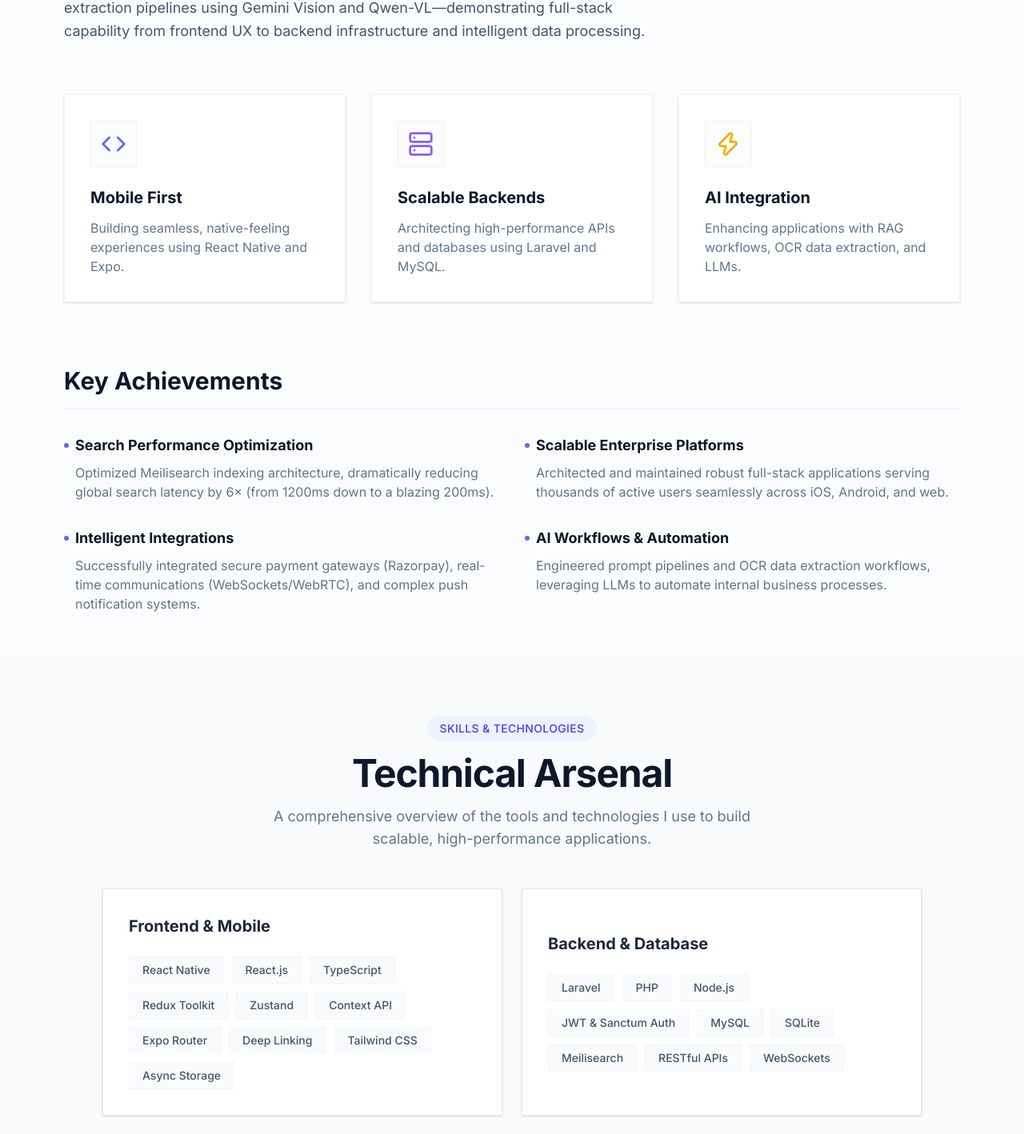
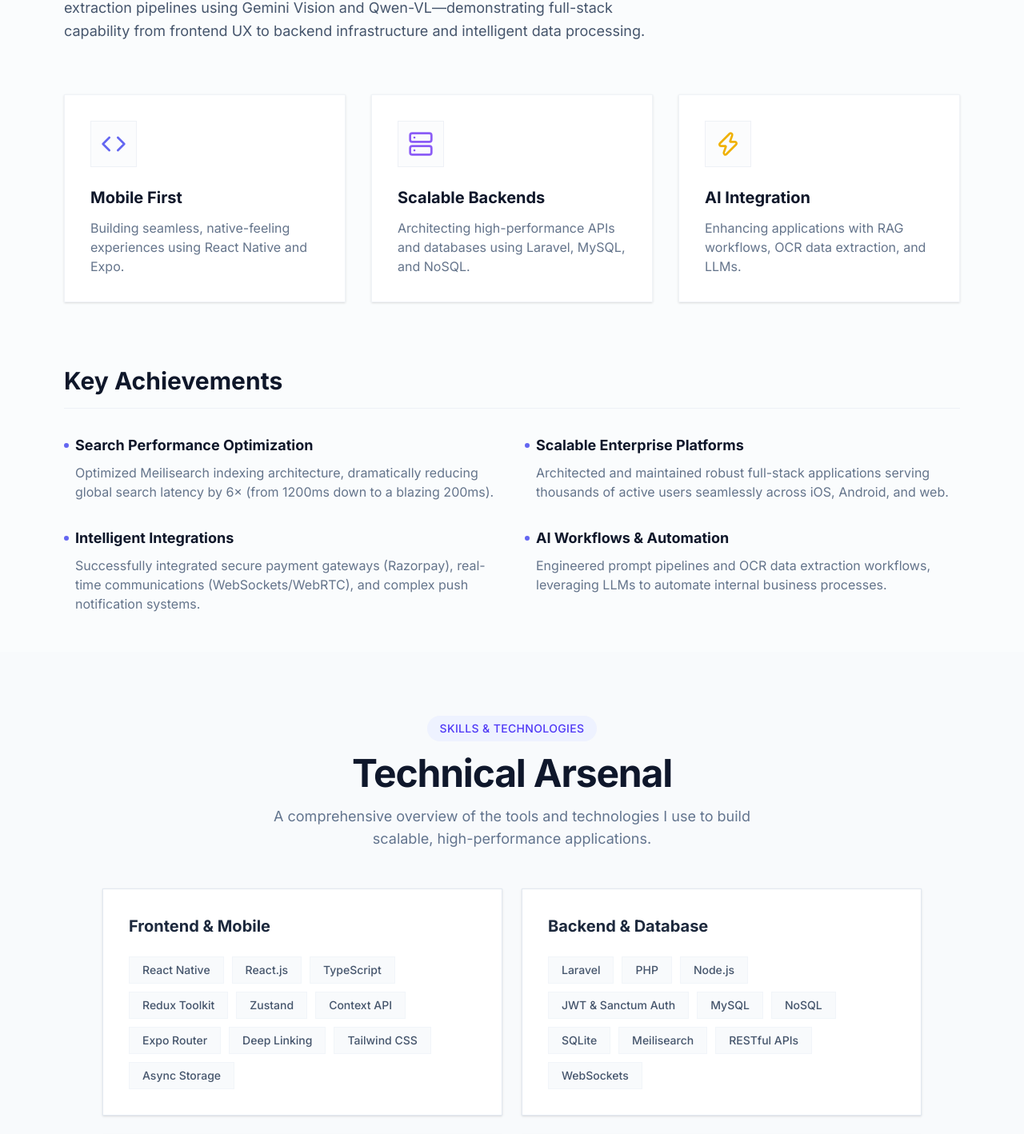
Before and after one commit to krishnavmalak/portfolio, a Next.js app: page / in a window 1280 px wide. Shown: the part 1381-2799 px from the top of the page at 80% size. Built offline with nearby package versions, Linux system fonts and the light colour scheme.

Commit message:
feat: highlight NoSQL database experience

```diff
--- a/src/components/sections/About.tsx
+++ b/src/components/sections/About.tsx
@@ -11,7 +11,7 @@ export function About() {
     {
       icon: <Server className="w-8 h-8 text-accent" />,
       title: "Scalable Backends",
-      description: "Architecting high-performance APIs and databases using Laravel and MySQL."
+      description: "Architecting high-performance APIs and databases using Laravel, MySQL, and NoSQL."
     },
     {
       icon: <Zap className="w-8 h-8 text-yellow-500" />,
--- a/src/components/sections/SkillsMatrix.tsx
+++ b/src/components/sections/SkillsMatrix.tsx
@@ -13,7 +13,7 @@ const skillCategories = [
   {
     id: "backend",
     title: "Backend & Database",
-    items: ["Laravel", "PHP", "Node.js", "JWT & Sanctum Auth", "MySQL", "SQLite", "Meilisearch", "RESTful APIs", "WebSockets"]
+    items: ["Laravel", "PHP", "Node.js", "JWT & Sanctum Auth", "MySQL", "NoSQL", "SQLite", "Meilisearch", "RESTful APIs", "WebSockets"]
   },
   {
     id: "firebase",
```
